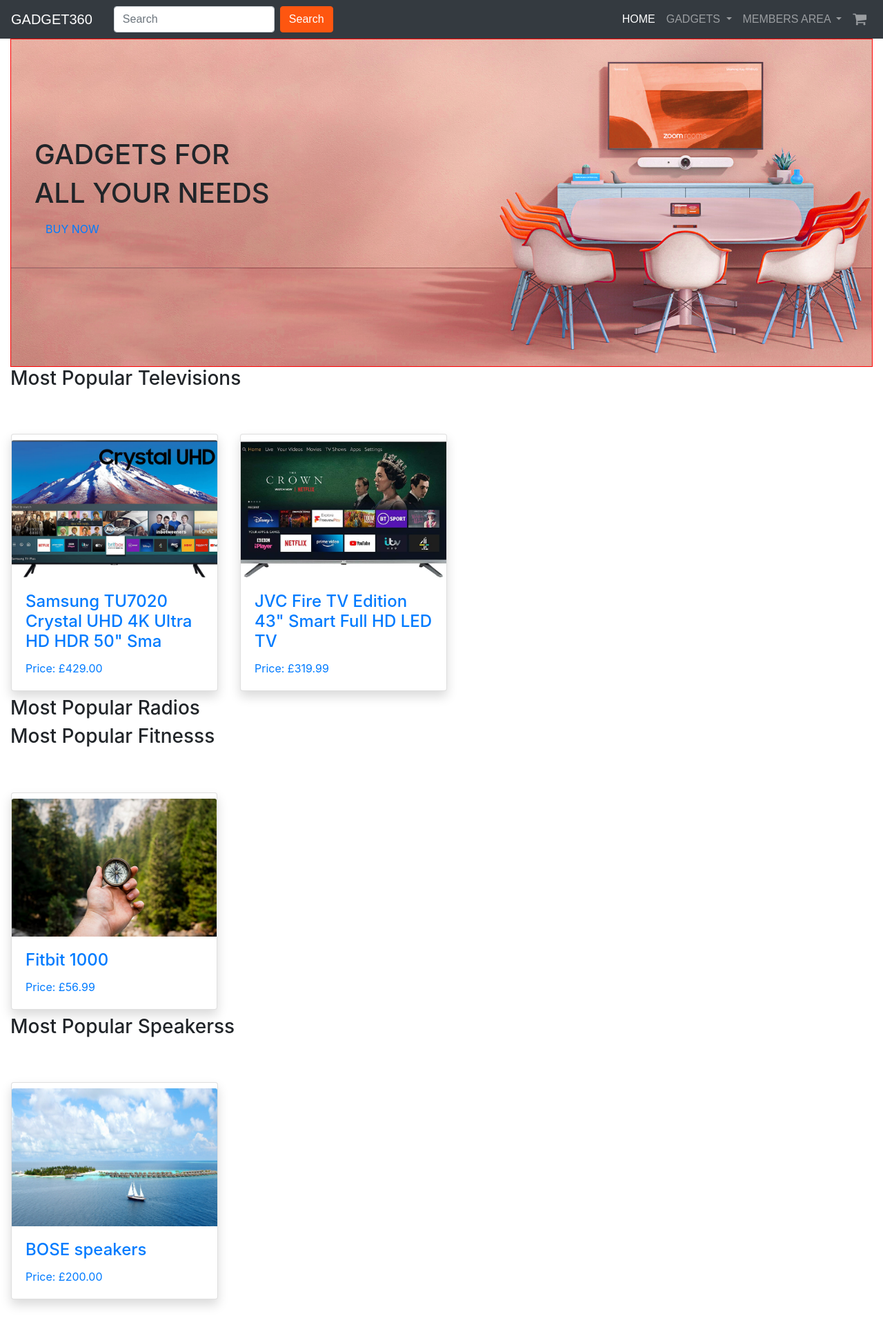
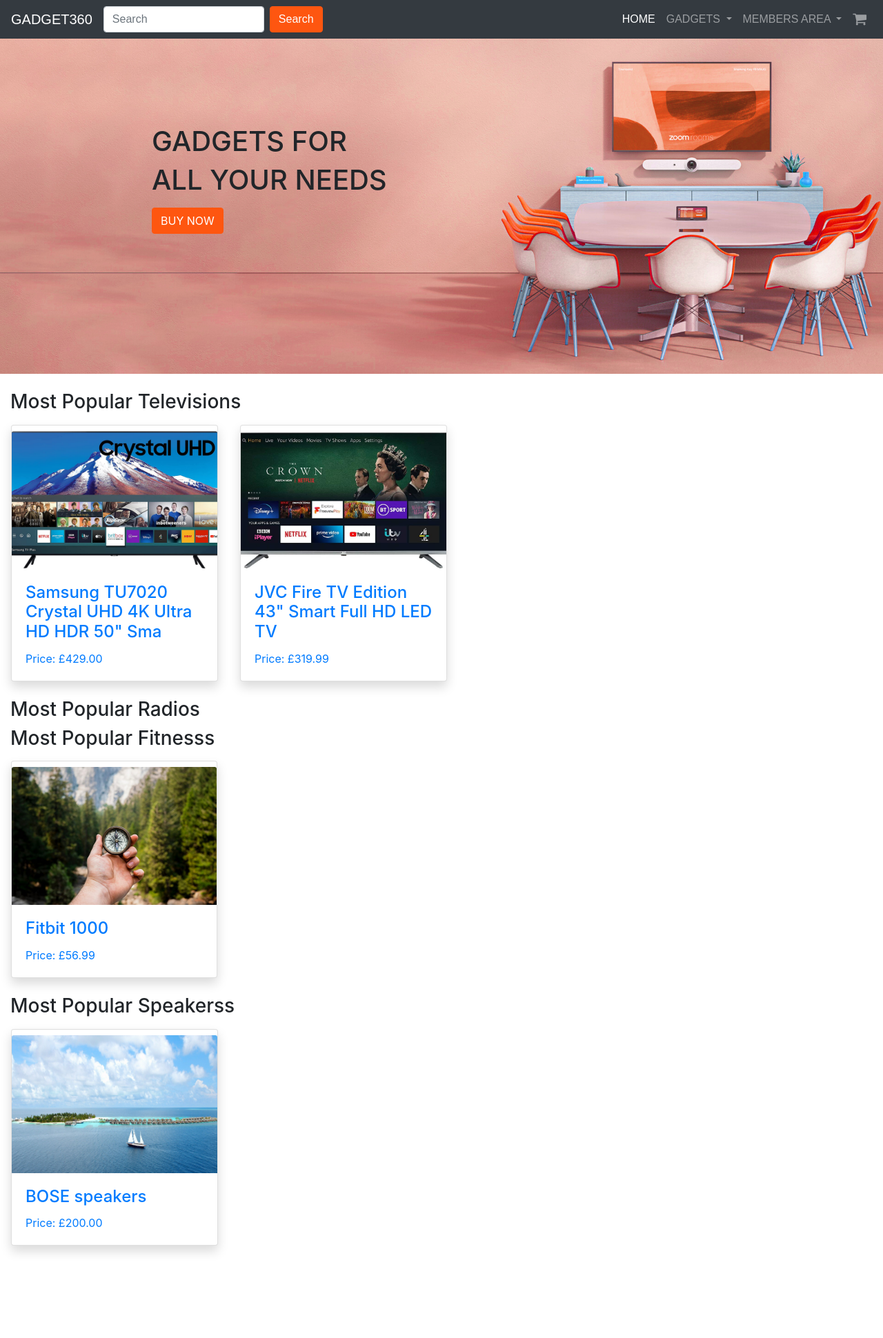
Before and after one commit to johnnyferns14/milestone4-gadget-online, a Django app: page / in a window 1280 px wide. Shown: the whole page at 69% size. After the commit the page ends 1817 px from the top, so only its background shows below. Run offline with Django 3.2, Linux system fonts and the light colour scheme; data comes from the database, SQL or seed files in the repository; some libraries are stand-ins or nearby versions; some web fonts are replaced.

Commit message:
Homepage styled

```diff
--- a/home/static/home/css/home.css
+++ b/home/static/home/css/home.css
@@ -29,10 +29,7 @@
 } */
 
 .hero-image-wrapper{
-  border: solid 1px red;
   max-height: 600px;
-  overflow: hidden;
-
 }
 
 .hero-text-style{
@@ -40,10 +37,16 @@
 
 }
 
+.container-text {
+  position: relative;
+}
+
 .top-left {
   position: absolute;
-  top: 200px;
-  left: 50px;
+  top: 125px;
+  left: 200px;
+  padding-left: 20px;
+  padding-right: 20px;
 }
 .hero-image-wrapper img{
   width: 100%;
--- a/home/templates/home/base.html
+++ b/home/templates/home/base.html
@@ -30,7 +30,7 @@
 
     <nav class="navbar navbar-expand-lg navbar-dark bg-dark font-navbar navbar-color">
         <a class="navbar-brand" href="{% url 'home' %}">GADGET360</a>
-        <div class="col-md-6 text-center">
+        <div class="col-md-6 text-center px-0">
             <form class="form-inline" method="GET" action="{% url 'view_product' %}">
                 <input class="form-control mr-sm-2" type="search" name="search" placeholder="Search"
                     aria-label="Search">
--- a/home/templates/home/index.html
+++ b/home/templates/home/index.html
@@ -2,14 +2,16 @@
 {% load static %}
 
 {% block heroimage %}
-<div class="container-fluid">
-    <div class="hero-image-wrapper">
+<div class="container-fluid px-0">
+    <div class="hero-image-wrapper container-text">
+
         <img class="img-fluid" src="{% static 'home/images/hero-appliance1.jpg' %}" alt="hero-image">
         <div class="top-left">
             <h1 class="hero-text-style">Gadgets for</h2>
             <h1 class="hero-text-style">all your needs</h2>
-            <a class=" nav-link hero-text-style" href="{% url 'view_product' %}">BUY NOW</a>
+            <a class=" btn btn-orange my-2" href="{% url 'view_product' %}">BUY NOW</a>
         </div>
+
     </div>
 </div>
 
@@ -20,16 +22,15 @@
 
 {% block content %}
 
-
-<div class="container-fluid mb-5">
+<div class="container-fluid my-4">
     {% for category in categories%}
     <h3>Most Popular {{ category.name }}s</h3>
-    <div class="row card-row">
+    <div class="row">
         {% if category.products.all|length <= 3 %}
         {% for product in category.products.all %}
 
         <a class="nav-link" href="{% url 'product_detail' product.asin %}">
-            <div class="card shadow gadget-custom-card mt-5">
+            <div class="card shadow gadget-custom-card mb-3">
                 <img src="{{ product.image.url }}" class="card-img-top image-style mt-2" alt="{{product.title}}">
                 <div class="card-body">
                     <h4 class="card-title">{{ product.title }}</h4>
```
Also changed, not shown: other parts of home/static/home/css/home.css (+0 -46 lines), home/templates/includes/toasts/success_toast.html (+4 -4 lines).
